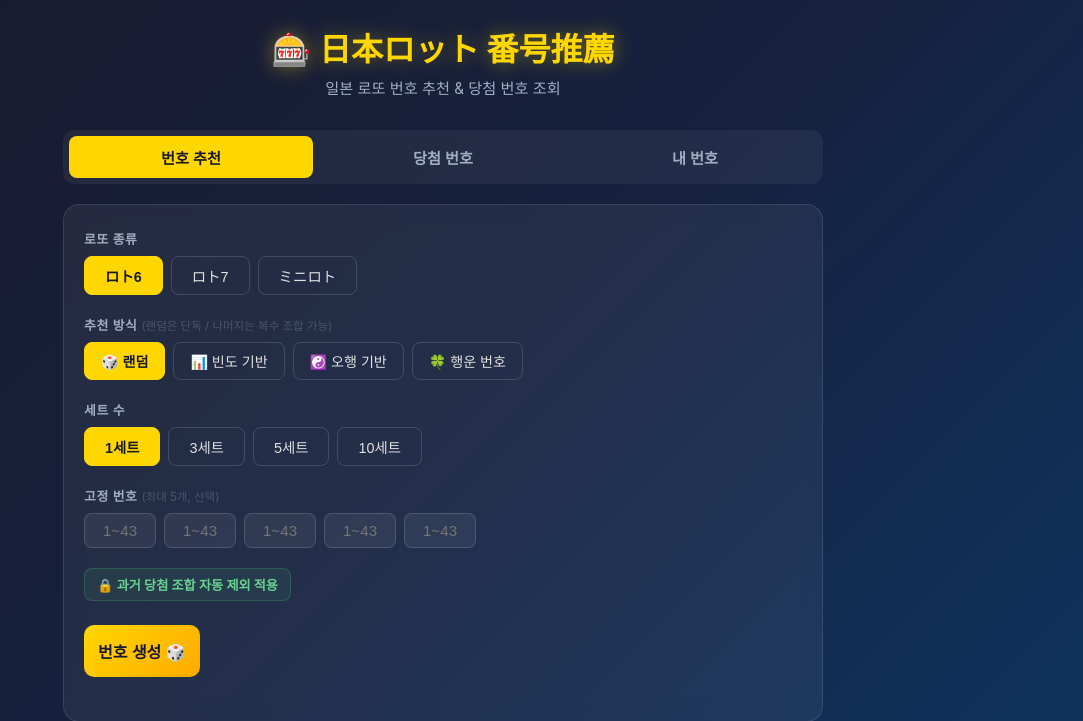
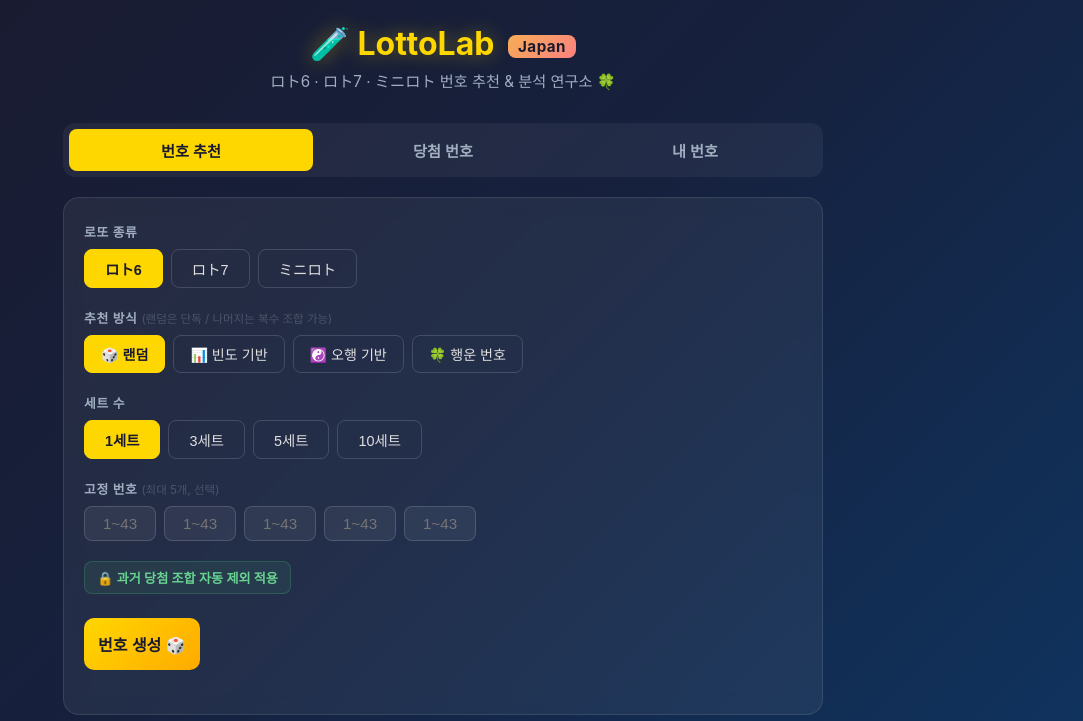
Before and after one commit to ljeheon717/japan-lottery-recommender, a Flask app: page / in a window 1280 px wide. Shown: the top 721 px of the page, without its empty margins (197-1280 px from the left). Run offline with Flask 3, Linux system fonts and the light colour scheme.

Commit message:
Rebrand app as LottoLab Japan
Replace the generic "🎰 日本ロット 番号推薦" header with a "🧪 LottoLab
Japan" wordmark — a coral "Japan" badge tag next to the gold "LottoLab"
logotype, plus an updated subtitle calling out the lab/analysis angle
(ロト6・ロト7・ミニロト 추천 & 분석 연구소). Updated <title> to match.

```diff
--- a/static/style.css
+++ b/static/style.css
@@ -26,6 +26,19 @@ header h1 {
   font-weight: 700;
   color: #ffd700;
   text-shadow: 0 0 20px rgba(255, 215, 0, 0.4);
+}
+header h1 .jp {
+  display: inline-block;
+  font-size: 0.95rem;
+  font-weight: 700;
+  color: #1a1a2e;
+  background: linear-gradient(135deg, #f6ad55, #fc8181);
+  text-shadow: none;
+  padding: 2px 10px;
+  border-radius: 8px;
+  vertical-align: middle;
+  margin-left: 6px;
+  letter-spacing: 0.03em;
 }
 header .subtitle {
   margin-top: 6px;
--- a/templates/index.html
+++ b/templates/index.html
@@ -3,14 +3,14 @@
 <head>
   <meta charset="UTF-8" />
   <meta name="viewport" content="width=device-width, initial-scale=1.0" />
-  <title>🎰 日本ロット 番号推薦</title>
+  <title>🧪 LottoLab Japan — 일본 로또 번호 추천</title>
   <link rel="stylesheet" href="/static/style.css" />
 </head>
 <body>
   <div class="container">
     <header>
-      <h1>🎰 日本ロット 番号推薦</h1>
-      <p class="subtitle">일본 로또 번호 추천 &amp; 당첨 번호 조회</p>
+      <h1>🧪 LottoLab <span class="jp">Japan</span></h1>
+      <p class="subtitle">ロト6 · ロト7 · ミニロト 번호 추천 &amp; 분석 연구소 🍀</p>
     </header>
 
     <div class="tabs">
```
